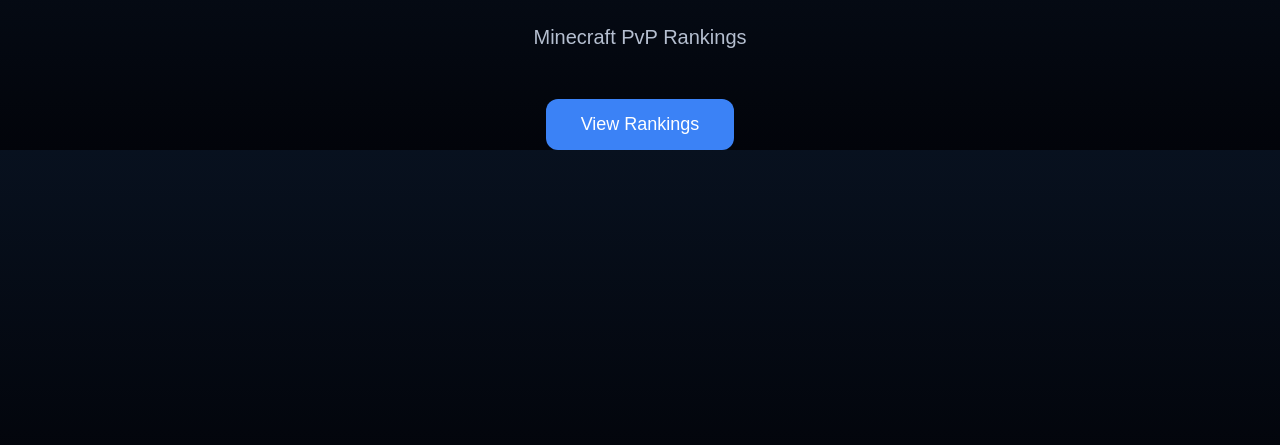
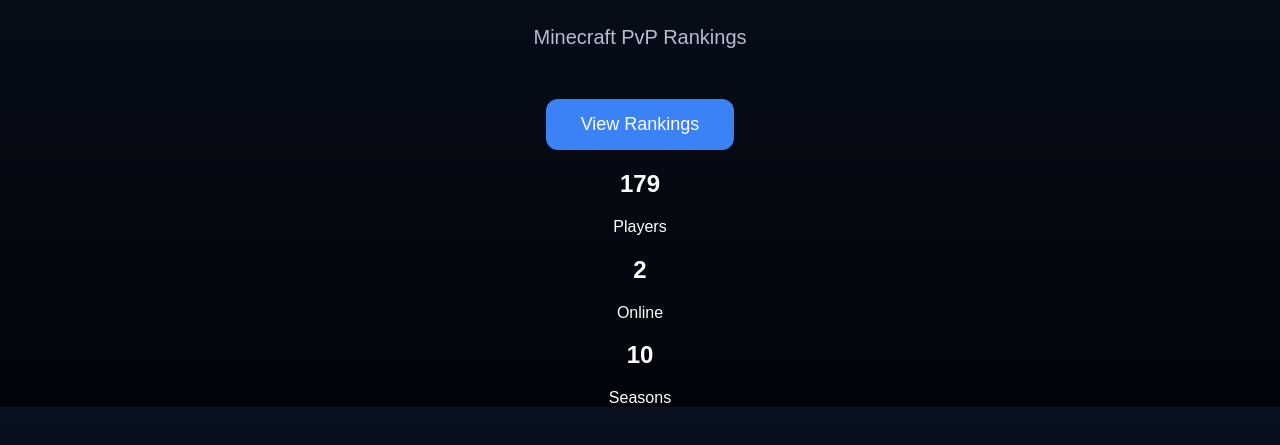
Before and after one commit to Away232323/MentalTiers, a plain HTML site: page index.html in a window 1280 px wide. Shown: the part 181-626 px from the top of the page. Drawn offline with Linux system fonts and the light colour scheme.

Commit message:
Update index.html

```diff
--- a/index.html
+++ b/index.html
@@ -4,19 +4,38 @@
     <meta charset="UTF-8">
     <meta name="viewport" content="width=device-width, initial-scale=1.0">
     <title>MentalTiers</title>
-
     <link rel="stylesheet" href="style.css">
 </head>
 
 <body>
 
+<header>
     <h1>MENTALTIERS</h1>
-
     <p>Minecraft PvP Rankings</p>
 
     <button>View Rankings</button>
+</header>
 
-    <script src="script.js"></script>
+<section class="stats">
+
+    <div class="card">
+        <h2>179</h2>
+        <span>Players</span>
+    </div>
+
+    <div class="card">
+        <h2>2</h2>
+        <span>Online</span>
+    </div>
+
+    <div class="card">
+        <h2>10</h2>
+        <span>Seasons</span>
+    </div>
+
+</section>
+
+<script src="script.js"></script>
 
 </body>
 </html>
```
